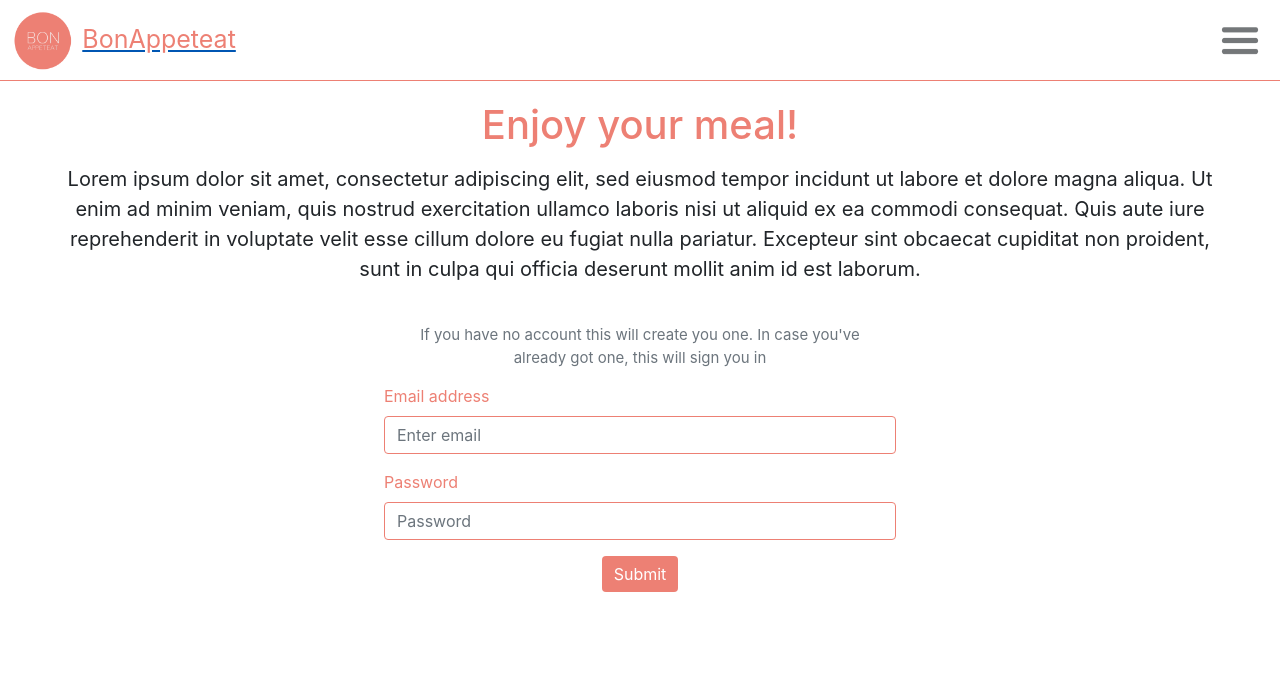
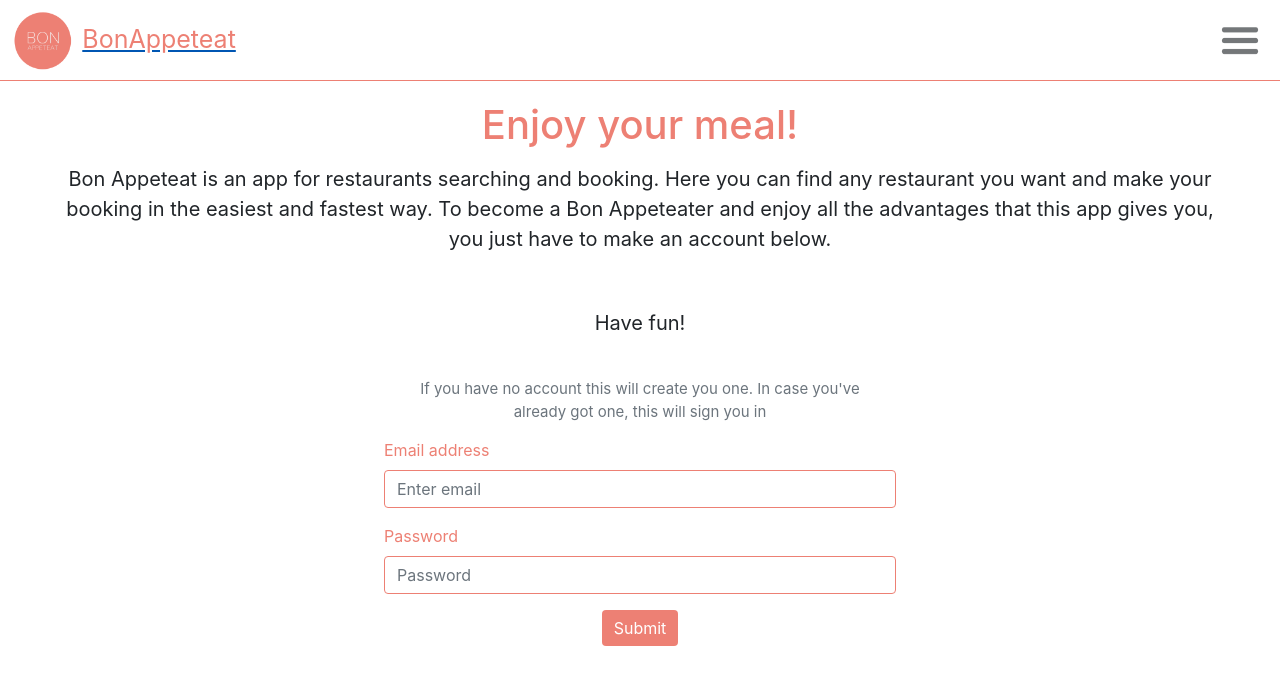
Before and after one commit to alvaroDalmau/bonappeteat-client, a React (Create React App) app: page / in a window 1280 px wide. Shown: the top 684 px of the page. Built offline with nearby package versions, Linux system fonts and the light colour scheme; no server answers.

Commit message:
final presentation

```diff
--- a/src/components/AboutUs.js
+++ b/src/components/AboutUs.js
@@ -1,6 +1,6 @@
 import React, { Component } from 'react';
 import LogForm from './LogForm';
-import AboutUsCSS from './AboutUs.css'
+import AboutUsCSS from './AboutUs.css';
 
 export default class AboutUs extends Component {
   render() {
@@ -9,14 +9,14 @@ export default class AboutUs extends Component {
       <React.Fragment>
         <h1>Enjoy your meal!</h1>
         <p>
-          Lorem ipsum dolor sit amet, consectetur adipiscing elit, sed eiusmod
-          tempor incidunt ut labore et dolore magna aliqua. Ut enim ad minim
-          veniam, quis nostrud exercitation ullamco laboris nisi ut aliquid ex
-          ea commodi consequat. Quis aute iure reprehenderit in voluptate velit
-          esse cillum dolore eu fugiat nulla pariatur. Excepteur sint obcaecat
-          cupiditat non proident, sunt in culpa qui officia deserunt mollit anim
-          id est laborum.
+          Bon Appeteat is an app for restaurants searching and booking. Here you
+          can find any restaurant you want and make your booking in the easiest
+          and fastest way. To become a Bon Appeteater and enjoy all the
+          advantages that this app gives you, you just have to make an account
+          below.
         </p>
+        <br />
+        <p>Have fun!</p>
         <LogForm onSign={onSign} />
       </React.Fragment>
     );
--- a/src/components/RestaurantDetails.js
+++ b/src/components/RestaurantDetails.js
@@ -196,7 +196,7 @@ class RestaurantDetails extends Component {
             ></input>
           </div>
           <button type="submit" className="btn btn-primary">
-            Reserve your Booking
+            Get your Booking
           </button>
         </form>
       </React.Fragment>
```
